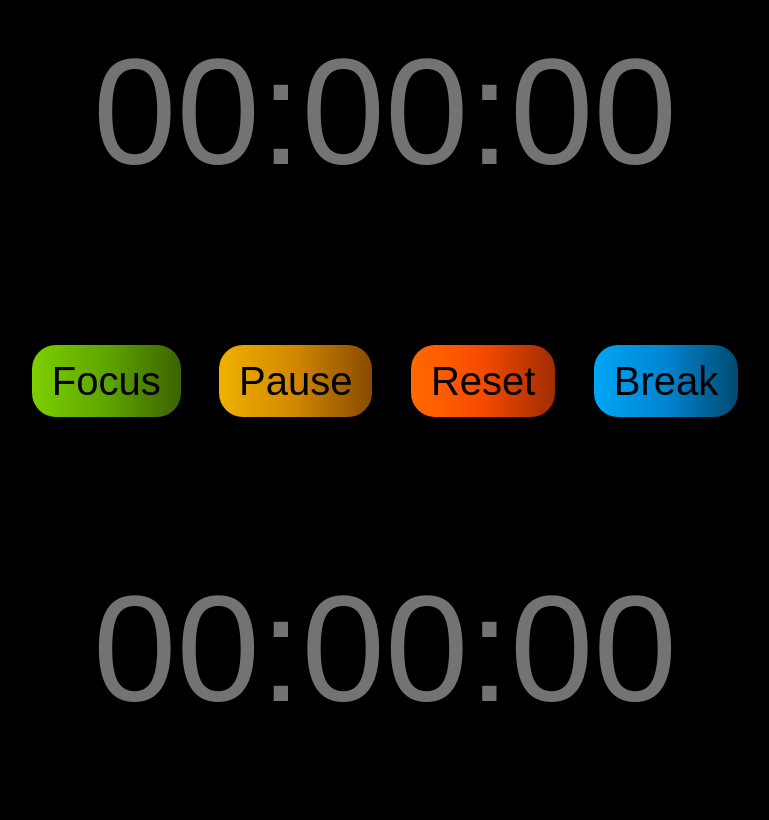
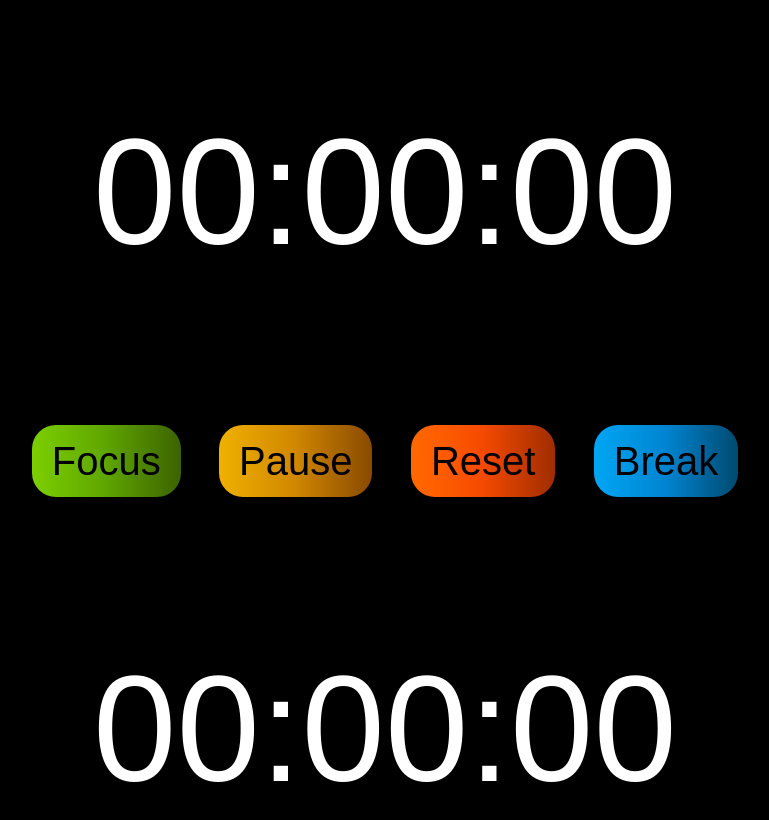
Before and after one commit to n-howard/break-time, a Next.js app: page / in a window 1280 px wide. Shown: the top 820 px of the page, without its empty margins (255-1024 px from the left). Built offline with nearby package versions, Linux system fonts and the light colour scheme; a web font is replaced by a local one.

Commit message:
fixed colors

```diff
--- a/app/page.tsx
+++ b/app/page.tsx
@@ -8,8 +8,8 @@ function Focus({focus, focusTime, setFocusTime, setFocus, setBreakTime, interval
   let minsF = ((Math.floor(focusTime/60)%60)).toString().padStart(2, "0");
   let secF = Math.floor((focusTime%60)).toString().padStart(2, "0");
   return (
-    <div className="flex items-center content-center flex-col place-content-center align-middle pb-[15vh] gap-y-[15vh]">
-      <div className={`${focus ? 'text-lime-500' : 'text-neutral-500'} text-[150px] font-sans flex text-center`}>{hoursF}:{minsF}:{secF}</div>
+    <div className="flex items-center content-center flex-col place-content-center align-middle pb-[15vh] gap-y-[15vh] pt-[10vh]">
+      <div className={`${focus ? 'text-lime-500' : 'text-olive-500'} text-[150px] font-sans flex text-center`}>{hoursF}:{minsF}:{secF}</div>
       <div className="flex flex-row gap-x-[3vw]">
         <button className="bg-gradient-to-r from-lime-500 via-lime-600 to-lime-800 text-[40px] font-sans text-(--background) flex text-center rounded-3xl items-center hover:bg-gradient-to-br px-5 py-1.5 focus:bg-lime-500 focus:bg-none"
           onClick={()=>handleFocus(focus, focusTime, setFocusTime, setFocus, setBreakTime, intervalTime, setTakeBreak, takeBreak, intervalBreak, breakTime)}>Focus</button>
@@ -46,7 +46,7 @@ function Break({focus, focusTime, setFocusTime, setFocus, setBreakTime, interval
 
   return (
     <div className="flex items-center content-center flex-col place-content-center align-middle">
-      <div className={`${takeBreak ? `${notNeg ? 'text-sky-500' : 'text-orange-600'}` : 'text-neutral-500'}  text-[150px] font-sans flex text-center`}>{`${notNeg ? '' : '-'}${hours}:${mins}:${sec}`}</div>
+      <div className={`${takeBreak ? `${notNeg ? 'text-sky-500' : 'text-orange-600'}` : 'text-mist-500'}  text-[150px] font-sans flex text-center`}>{`${notNeg ? '' : '-'}${hours}:${mins}:${sec}`}</div>
 
 
     </div>
```
